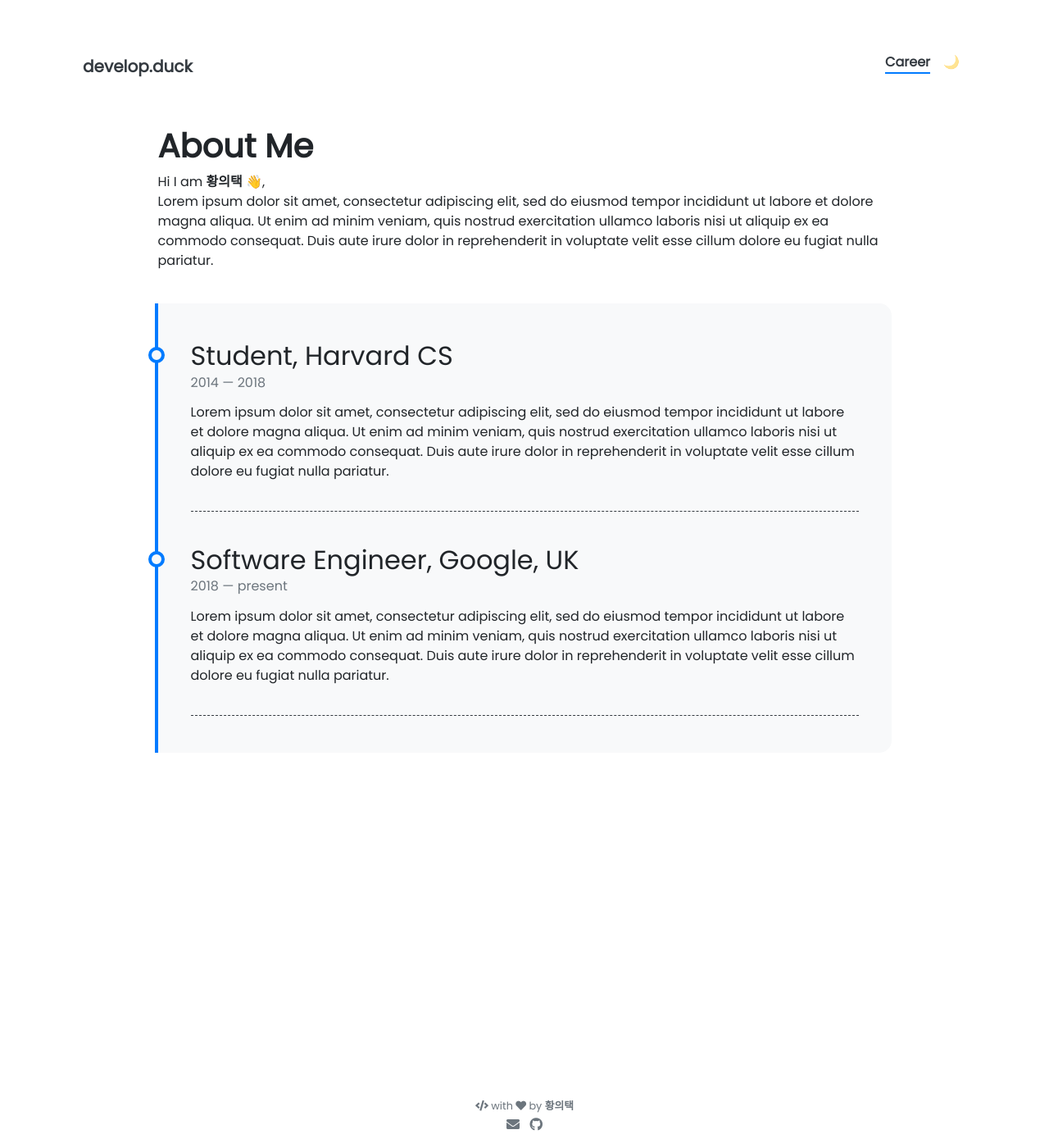
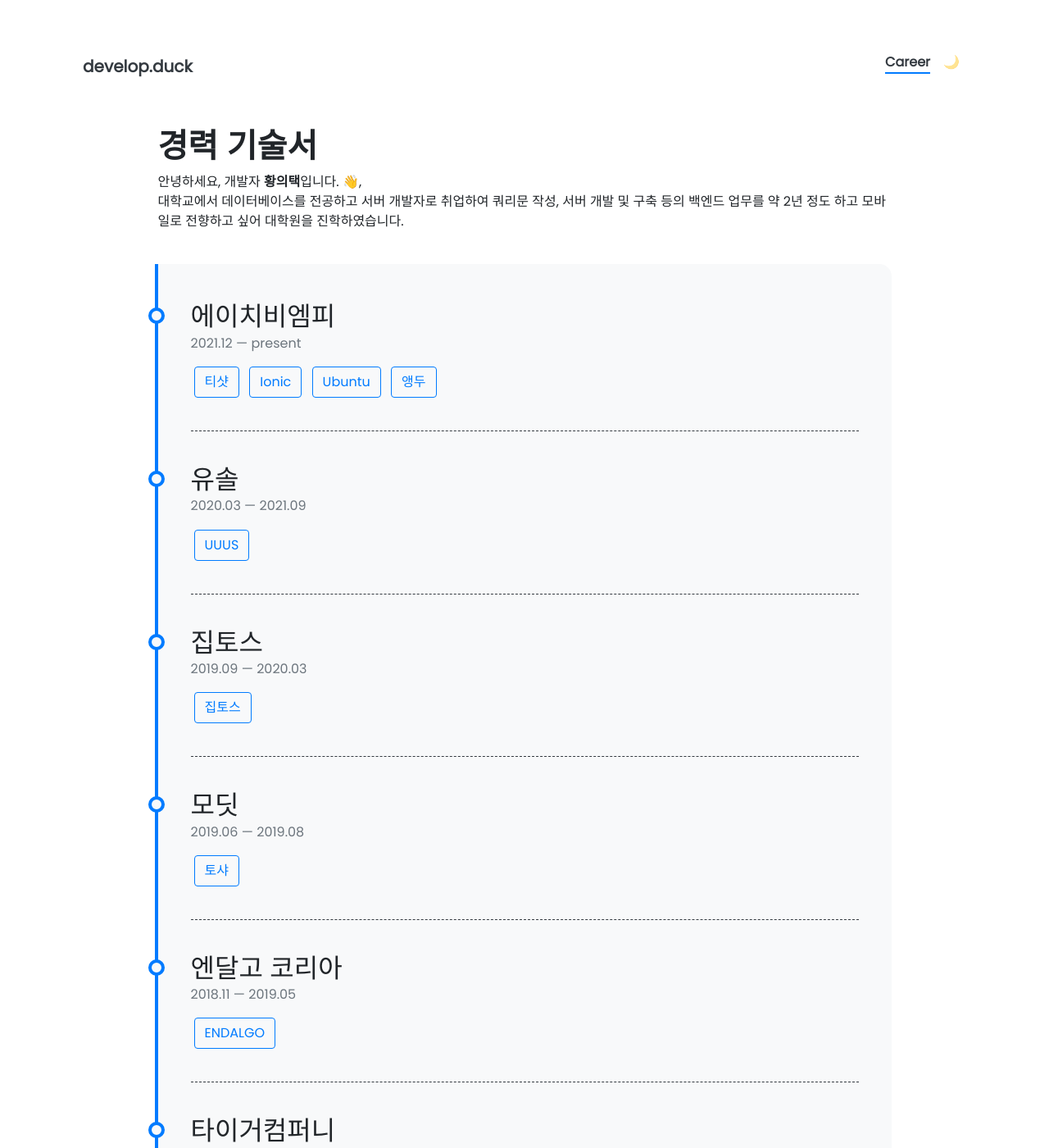
Before and after one commit to developduck/developduck.github.io, a Jekyll site: the page built from pages/career.md, in a window 1280 px wide and 1400 px high. Shown: the whole window at 82% size. Built offline with Jekyll 4.4.1, drawn with Linux system fonts in a browser that asks for light colours; nearby versions of some CDN libraries; emoji names are drawn with the system emoji font; some of the changed text lies outside the part shown.

Commit message:
Feature #10 학력 및 경력 정리

```diff
--- a/_data/timeline.yml
+++ b/_data/timeline.yml
@@ -1,17 +1,91 @@
-- title: Student, Harvard CS
-  from: 2014
-  to: 2018
-  description: Lorem ipsum dolor sit amet, consectetur adipiscing elit,
-               sed do eiusmod tempor incididunt ut labore et dolore magna aliqua.
-               Ut enim ad minim veniam, quis nostrud exercitation ullamco laboris
-               nisi ut aliquip ex ea commodo consequat. Duis aute irure dolor in
-               reprehenderit in voluptate velit esse cillum dolore eu fugiat nulla pariatur.
-
-- title: Software Engineer, Google, UK
-  from: 2018
+- title: 에이치비엠피
+  from: 2021.12
   to: present
-  description: Lorem ipsum dolor sit amet, consectetur adipiscing elit,
-               sed do eiusmod tempor incididunt ut labore et dolore magna aliqua.
-               Ut enim ad minim veniam, quis nostrud exercitation ullamco laboris
-               nisi ut aliquip ex ea commodo consequat. Duis aute irure dolor in
-               reprehenderit in voluptate velit esse cillum dolore eu fugiat nulla pariatur.
+  projects:
+    - name: 티샷
+      link:
+      skills:
+        - name: Ionic
+          link:
+        - name: Ubuntu
+          link:
+    - name: 앵두
+      link:
+  description:
+- title: 유솔
+  from: 2020.03
+  to: 2021.09
+  projects:
+    - name: UUUS
+      link:
+  description:
+- title: 집토스
+  from: 2019.09
+  to: 2020.03
+  projects:
+    - name: 집토스
+      link:
+  description:
+- title: 모딧
+  from: 2019.06
+  to: 2019.08
+  projects:
+    - name: 토샤
+      link:
+  description:
+- title: 엔달고 코리아
+  from: 2018.11
+  to: 2019.05
+  projects:
+    - name: ENDALGO
+      link:
+  description:
+- title: 타이거컴퍼니
+  from: 2017.07
+  to: 2018.11
+  projects:
+    - name: 티그리스
+      link:
+    - name: 다비치톡
+      link:
+  description:
+- title: 니디드소프트
+  from: 2016.09
+  to: 2017.06
+  projects:
+    - name: 맛댐
+      link:
+    - name: APS
+      link:
+    - name: 디오아시스
+      link:
+    - name: 메모리 레코드
+      link:
+  description:
+- title: 가천대학교 글로벌캠퍼스대학원
+  from: 2014.09
+  to: 2016.08
+  description: 모바일소프트웨어학과에서 모바일 소프트웨어를 전공했습니다.
+- title: 시스네트
+  from: 2011.08
+  to: 2013.09
+  projects:
+    - name: 소상공인진흥원 나들가게 그린카드
+      link:
+    - name: 소상공인진흥원 나들가게 유지보수
+      link:
+    - name: 홈플러스 식권 발매기
+      link:
+    - name: 하이웨이마트 POS
+      link:
+    - name: CVSnet 점착등록
+      link:
+  description:
+- title: 부천대학
+  from: 2006.03
+  to: 2012.02
+  description: 전산정보처리학과에서 데이터베이스를 전공했습니다.
+- title: 신일정보산업고등학교
+  from: 2003.03
+  to: 2006.02
+  description: 컴퓨터 그래픽과에서 컴퓨터 그래픽을 전공했으며 부전공으로 C언어를 배웠습니다.
--- a/pages/career.md
+++ b/pages/career.md
@@ -5,10 +5,11 @@ permalink: /career/
 weight: 3
 ---
 
-# **About Me**
+# **경력 기술서**
 
-Hi I am **{{ site.author.name }}** :wave:,<br>
-Lorem ipsum dolor sit amet, consectetur adipiscing elit, sed do eiusmod tempor incididunt ut labore et dolore magna aliqua. Ut enim ad minim veniam, quis nostrud exercitation ullamco laboris nisi ut aliquip ex ea commodo consequat. Duis aute irure dolor in reprehenderit in voluptate velit esse cillum dolore eu fugiat nulla pariatur.
+안녕하세요, 개발자 **{{ site.author.name }}**입니다. :wave:,<br>
+대학교에서 데이터베이스를 전공하고 서버 개발자로 취업하여 쿼리문 작성, 서버 개발 및 구축 등의 백엔드 업무를 약 2년 정도 하고 모바일로 전향하고 싶어
+대학원을 진학하였습니다.
 
 <div class="row">
 {% include career/timeline.html %}
```
